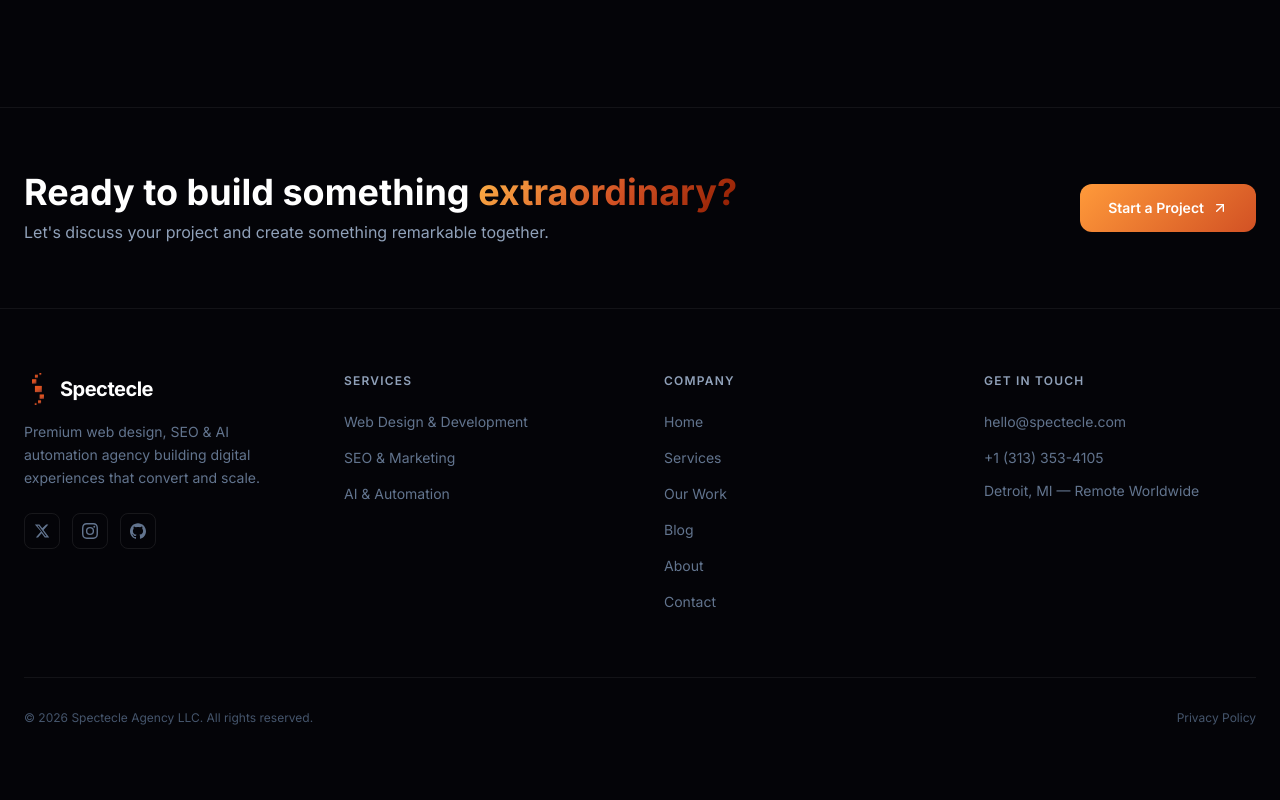
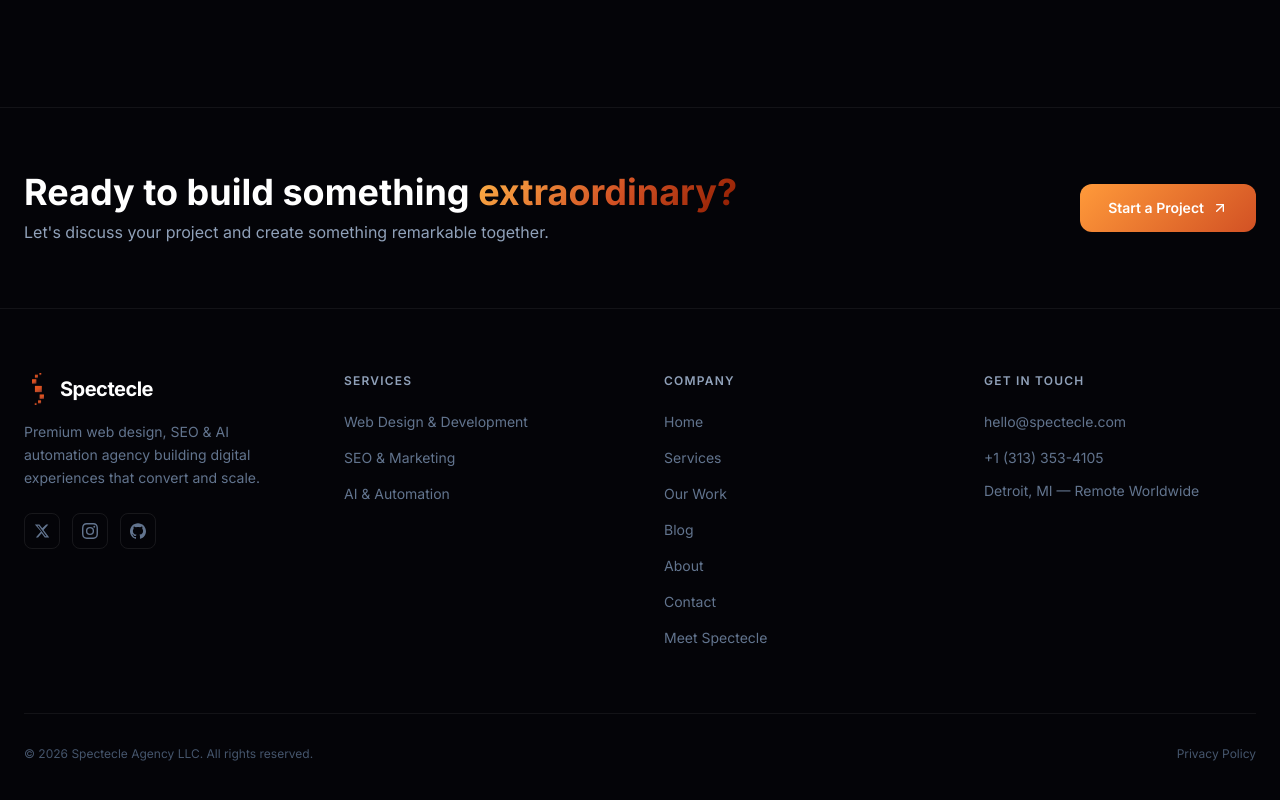
Before and after one commit to Spectecle/Spectecle-v2, a Next.js app: page / in a window 1280 px wide. Shown: the part 5602-6402 px from the top of the page. Built offline with nearby package versions, Linux system fonts and the light colour scheme.

Commit message:
Add Meet Spectecle link to footer

```diff
--- a/src/components/Footer.tsx
+++ b/src/components/Footer.tsx
@@ -31,6 +31,7 @@ const pages = [
   { label: "Blog", href: "/blog" },
   { label: "About", href: "/about" },
   { label: "Contact", href: "/contact" },
+  { label: "Meet Spectecle", href: "/hello" },
 ];
 
 const socials = [
```
